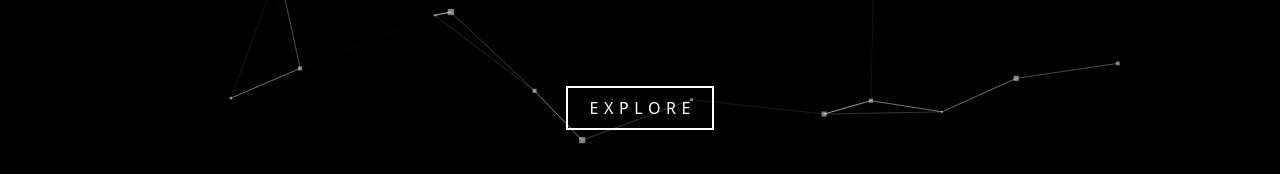
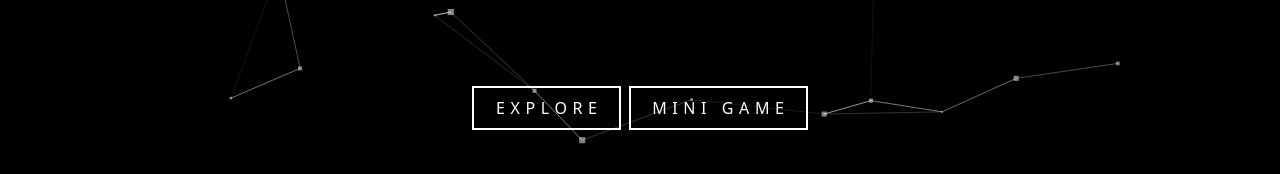
Before and after one commit to manosanjay-g/bootup23, a React (Create React App) app: page / in a window 1280 px wide. Shown: the part 626-800 px from the top of the page. Built offline with nearby package versions, Linux system fonts and the light colour scheme.

Commit message:
router basic setup complete

```diff
--- a/src/components/EventCard.jsx
+++ b/src/components/EventCard.jsx
@@ -1,8 +1,9 @@
 import { motion } from 'framer-motion'
+import { useNavigate } from 'react-router-dom';
 const EventCard = ({ name, info, icon, index, short_description }) => {
     const uppercaseName = name !== "iCatching" ? name.toUpperCase() : "iCATCHING";
     const uppercaseInfo = info.toUpperCase();
-
+    const navigate = useNavigate();
     const flipCard = () => {
         console.log(id);
         const eventCard = document.getElementById(id);
@@ -58,7 +59,7 @@ const EventCard = ({ name, info, icon, index, short_description }) => {
                     <motion.p variants={textAnimate} className="text-gray-300 font-semibold tracking-widest">{uppercaseInfo}</motion.p>
                 </motion.div>
                 <motion.img viewport={{ once: true, amount: 0.5 }} initial="hidden" whileInView="visible" variants={iconAnimate} alt="event-img" src={icon} className="w-20 my-2 self-center " />
-                <button className="ignore-btn self-center border-solid border-2 mt-5 border-blue-400 px-4 py-2 w-fit tracking-widest transition duration-700  hover:bg-blue-400 ">
+                <button onClick={() => navigate("/event-details")} className="ignore-btn self-center border-solid border-2 mt-5 border-blue-400 px-4 py-2 w-fit tracking-widest transition duration-700  hover:bg-blue-400 ">
                     MORE INFO
                 </button>
 
--- a/src/views/EventDetails.jsx
+++ b/src/views/EventDetails.jsx
@@ -1,7 +1,7 @@
 const EventDetails = () => {
     return (
         <div id="event-details">
-
+            EVENT DETAILS
         </div>
     )
 }
--- a/src/views/Home.jsx
+++ b/src/views/Home.jsx
@@ -8,7 +8,6 @@ const Home = () => {
     };
 
     const navigate = useNavigate();
-
     const technicalEvents = [
         {
             name: "Silicon Valley",
@@ -692,6 +691,7 @@ const Home = () => {
                         DEPARTMENT OF COMPUTER SCIENCE AND ENGINEERING
                     </p>
                 </div>
+                <div className="flex flex-row gap-2">
                     <button
                         id="explore-button"
                         onClick={goToTechnical}
@@ -699,6 +699,14 @@ const Home = () => {
                     >
                         EXPLORE
                     </button>
+                    <button
+                        id="explore-button"
+                        onClick={() => navigate("/mini-game")}
+                        className="border-solid border-2 wide-text border-white px-4 py-2 w-fit tracking-widest transition duration-700  hover:bg-blue-400 my-4"
+                    >
+                        MINI GAME
+                    </button>
+                </div>
             </div>
             <div
                 id="events-technical"
--- /dev/null
+++ b/src/views/MiniGame.jsx
@@ -0,0 +1,9 @@
+const MiniGame = () => {
+    return (
+        <div>
+            MINI GAME!
+        </div>
+    )
+}
+
+export default MiniGame;
```
Also changed, not shown: src/App.js. Lines whose indentation alone changed are shown as unchanged.
